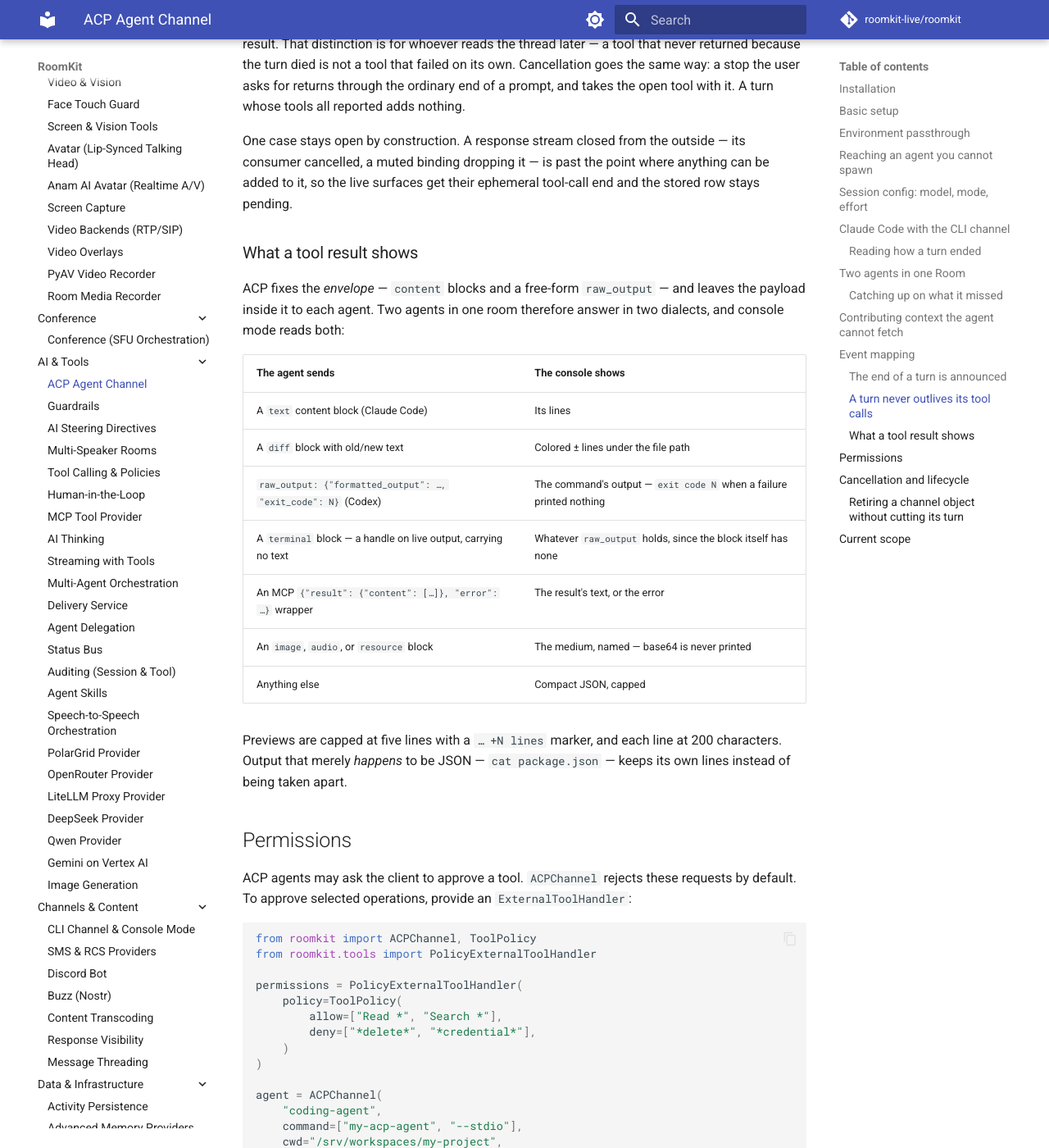
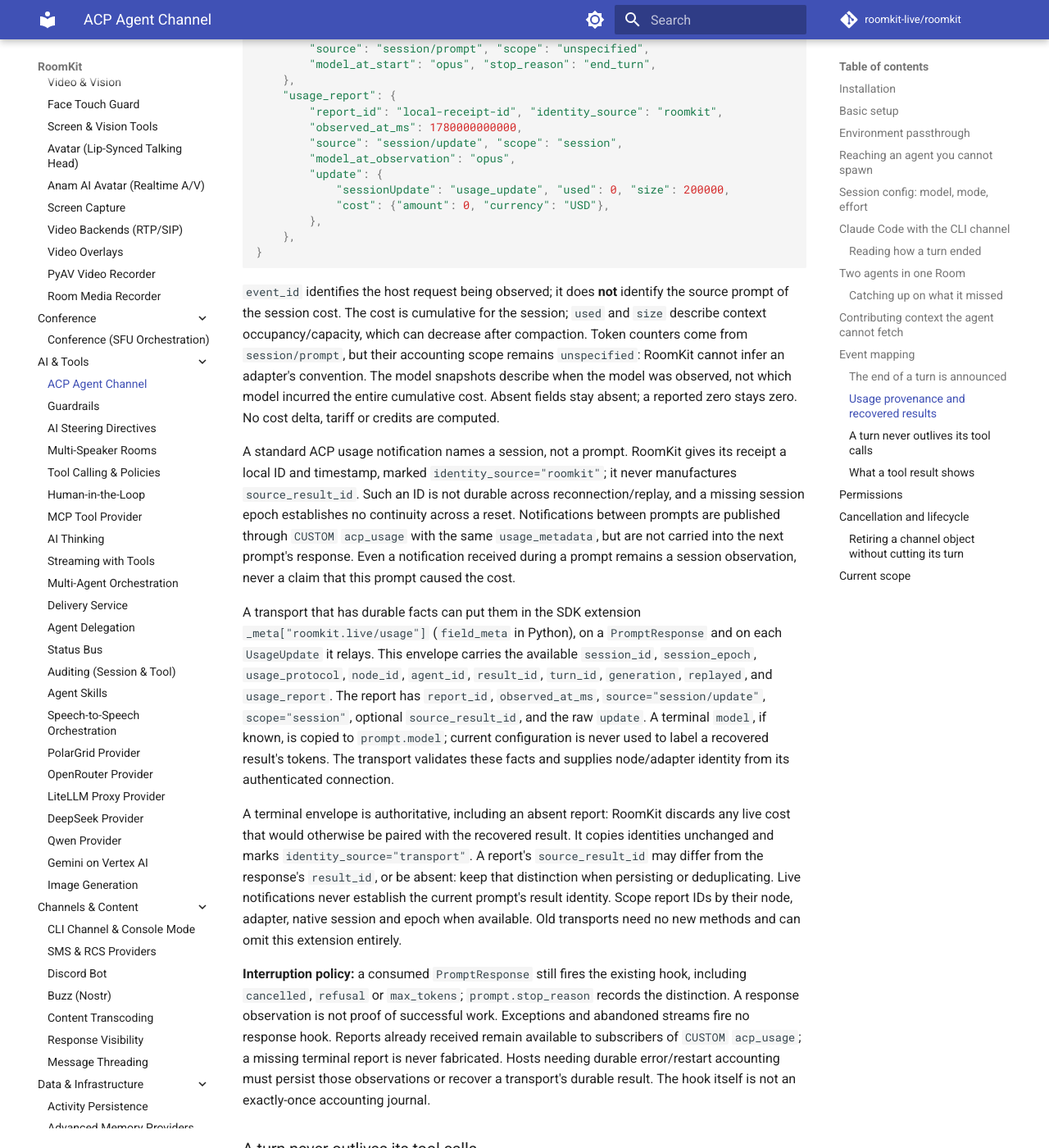
Before and after one commit to roomkit-live/roomkit-docs, an MkDocs documentation site: the page built from docs/guides/acp-channel.md, in a window 1280 px wide and 1400 px high, scrolled down 10622 px. Shown: the whole window at 82% size. Built offline with MkDocs 1.6.1 and Material for MkDocs 9.7.7, drawn with Linux system fonts in a browser that asks for light colours; comment, search, counter and statistics services are not loaded; some of the changed text lies outside the part shown.

Commit message:
docs(acp): explain usage provenance and recovered reports (RMK-171)

````diff
--- a/docs/guides/acp-channel.md
+++ b/docs/guides/acp-channel.md
@@ -509,11 +509,85 @@ on that turn rather than a sum over turns. A client cannot tell the two apart
 from one reading, and reinterpreting either way corrupts the figure where
 nothing downstream can notice, so RoomKit does no arithmetic on them at all. If
 an integrator knows which convention its agent follows, that is where the
-subtraction belongs. Only `context_used`, `context_size` and `cost` are
-dependably cumulative — they climb turn after turn.
+subtraction belongs. `cost` is a session cumulative amount. `context_used` and `context_size`
+describe occupancy and capacity, not consumed tokens; they may decrease after
+compaction or a configuration change.
 
 An agent that reports no usage at all leaves `usage` empty rather than
 inventing zeros.
+
+### Usage provenance and recovered results
+
+`AIResponseEvent.usage_metadata` is optional and defaults to `{}` for existing
+providers. ACP fills it independently of the numeric `usage` map:
+
+```python
+{
+    "protocol": "acp", "transport": "stdio",
+    "session_id": "native-session", "event_id": "host-trigger-event",
+    "prompt": {
+        "source": "session/prompt", "scope": "unspecified",
+        "model_at_start": "opus", "stop_reason": "end_turn",
+    },
+    "usage_report": {
+        "report_id": "local-receipt-id", "identity_source": "roomkit",
+        "observed_at_ms": 1780000000000,
+        "source": "session/update", "scope": "session",
+        "model_at_observation": "opus",
+        "update": {
+            "sessionUpdate": "usage_update", "used": 0, "size": 200000,
+            "cost": {"amount": 0, "currency": "USD"},
+        },
+    },
+}
+```
+
+`event_id` identifies the host request being observed; it does **not** identify
+the source prompt of the session cost. The cost is cumulative for the session;
+`used` and `size` describe context occupancy/capacity, which can decrease after
+compaction. Token counters come from `session/prompt`, but their accounting
+scope remains `unspecified`: RoomKit cannot infer an adapter's convention.
+The model snapshots describe when the model was observed, not which model
+incurred the entire cumulative cost. Absent fields stay absent; a reported
+zero stays zero. No cost delta, tariff or credits are computed.
+
+A standard ACP usage notification names a session, not a prompt. RoomKit gives
+its receipt a local ID and timestamp, marked `identity_source="roomkit"`;
+it never manufactures `source_result_id`. Such an ID is not durable across
+reconnection/replay, and a missing session epoch establishes no continuity
+across a reset. Notifications between prompts are published through `CUSTOM`
+`acp_usage` with the same `usage_metadata`, but are not carried into the next
+prompt's response. Even a notification received during a prompt remains a
+session observation, never a claim that this prompt caused the cost.
+
+A transport that has durable facts can put them in the SDK extension
+`_meta["roomkit.live/usage"]` (`field_meta` in Python), on a `PromptResponse`
+and on each `UsageUpdate` it relays. This envelope carries the available
+`session_id`, `session_epoch`, `usage_protocol`, `node_id`, `agent_id`,
+`result_id`, `turn_id`, `generation`, `replayed`, and `usage_report`. The report
+has `report_id`, `observed_at_ms`, `source="session/update"`, `scope="session"`,
+optional `source_result_id`, and the raw `update`. A terminal `model`, if
+known, is copied to `prompt.model`; current configuration is never used to
+label a recovered result's tokens. The transport validates these facts and
+supplies node/adapter identity from its authenticated connection.
+
+A terminal envelope is authoritative, including an absent report: RoomKit
+discards any live cost that would otherwise be paired with the recovered
+result. It copies identities unchanged and marks `identity_source="transport"`.
+A report's `source_result_id` may differ from the response's `result_id`, or be
+absent: keep that distinction when persisting or deduplicating. Live
+notifications never establish the current prompt's result identity. Scope
+report IDs by their node, adapter, native session and epoch when available.
+Old transports need no new methods and can omit this extension entirely.
+
+**Interruption policy:** a consumed `PromptResponse` still fires the existing
+hook, including `cancelled`, `refusal` or `max_tokens`; `prompt.stop_reason`
+records the distinction. A response observation is not proof of successful
+work. Exceptions and abandoned streams fire no response hook. Reports already
+received remain available to subscribers of `CUSTOM` `acp_usage`; a missing
+terminal report is never fabricated. Hosts needing durable error/restart
+accounting must persist those observations or recover a transport's durable
+result. The hook itself is not an exactly-once accounting journal.
 
 ### A turn never outlives its tool calls
 
````
